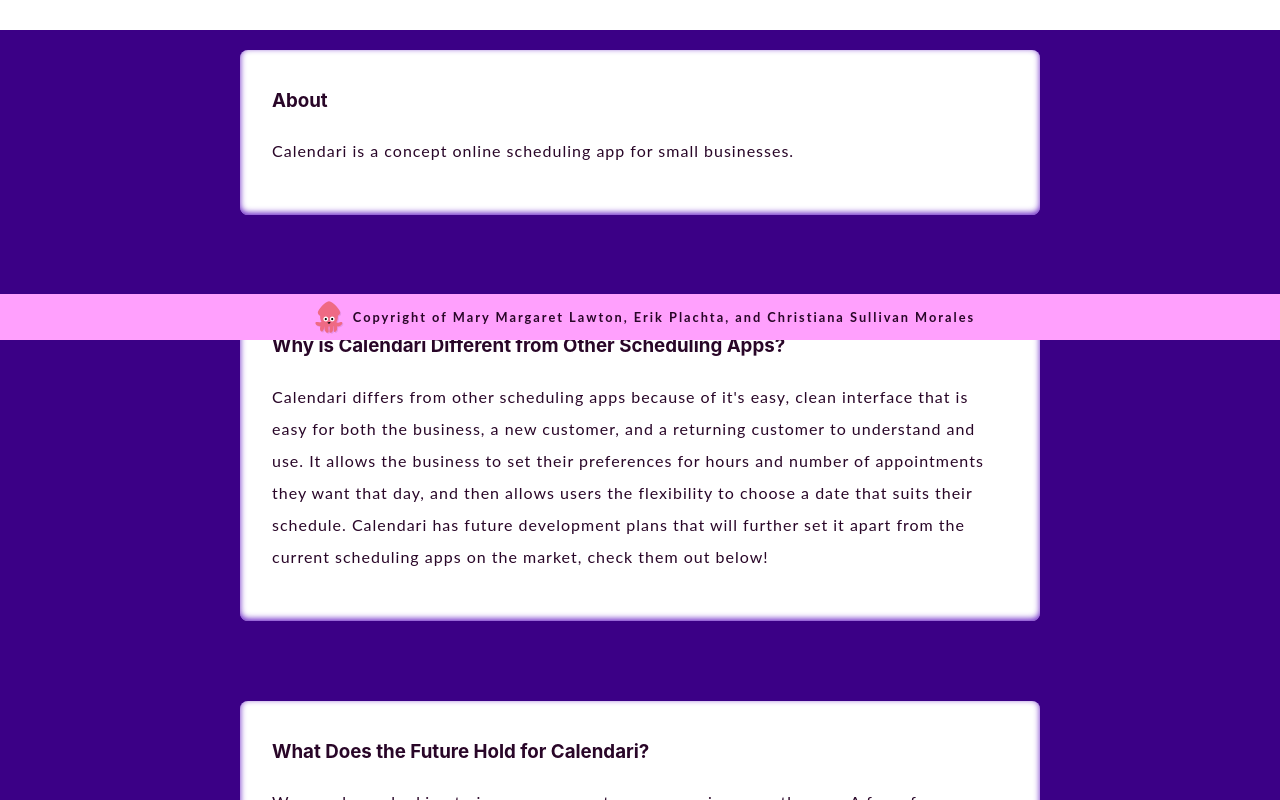
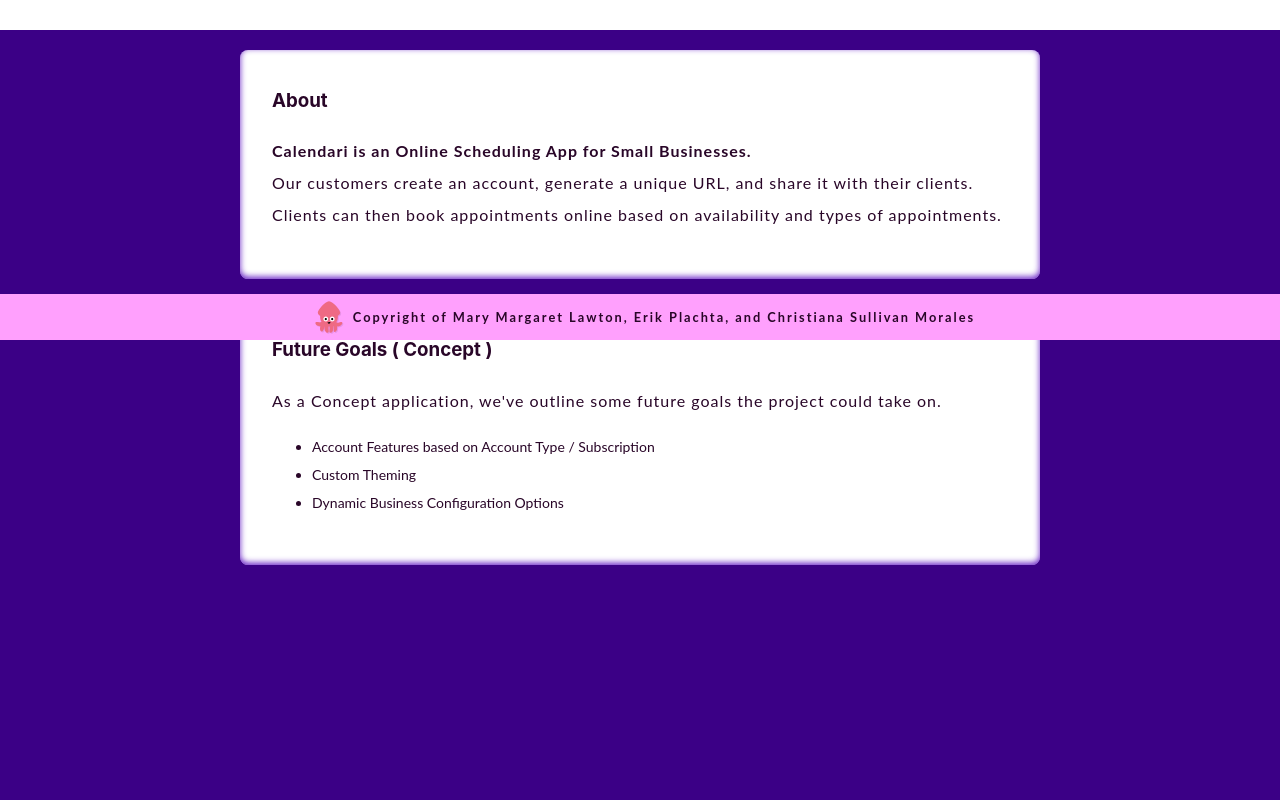
Before and after one commit to ErikPlachta/Calendari, a React (Create React App) app in the folder client/: page / in a window 1280 px wide. Shown: the part 460-1260 px from the top of the page. After the commit the page ends 1165 px from the top, so only its background shows below. Built offline with nearby package versions, Linux system fonts and the light colour scheme.

Commit message:
Simplified language on homepage.

```diff
--- a/client/src/pages/Home.js
+++ b/client/src/pages/Home.js
@@ -26,38 +26,29 @@ export default function Home() {
           <p>By Erik, Christiana and Mary Margaret</p>
         </div>
       </div>
-      <div id="whatIsThis" className="homeInformation">
+
+      <div id="about" className="homeInformation">
         <h3>About</h3>
         <p>
-          Calendari is a concept online scheduling app for small businesses.
+          <b>
+            Calendari is an Online Scheduling App for Small Businesses.
+          </b>
+          <br />
+          Our customers create an account, generate a unique URL, and share it
+          with their clients. Clients can then book appointments online based on
+          availability and types of appointments.
         </p>
       </div>
-      <br></br>
-      <br></br>
-      <br></br>
-      <div id="about" className="homeInformation">
-      <h3>Why is Calendari Different from Other Scheduling Apps?</h3>
+
+      <div id="futureDev" className="homeInformation">
+        <h3>Future Goals ( Concept )</h3>
         <p>
-          Calendari differs from other scheduling apps because of it's easy, clean interface
-          that is easy for both the business, a new customer, and a returning customer
-          to understand and use. It allows the business to set their preferences for
-          hours and number of appointments they want that day, and then allows users
-          the flexibility to choose a date that suits their schedule. Calendari has future development plans that will further set it apart from
-           the current scheduling apps on the market, check them out below!
-        </p>
-      </div>
-      <br></br>
-      <br></br>
-      <br></br>
-      <div id="futureDev" className="homeInformation">
-      <h3>What Does the Future Hold for Calendari?</h3>
-        <p>
-          We are always looking to improve our customers experience on the app. A few of our enhancements we are currently working outlined below:
+          As a Concept application, we've outline some future goals the project could take on.
         </p>
         <ul>
-          <li>Premium Version - This option allows the business the option to choose a theme for their website, schedule appointments 6+ months in advance, users can schedule appointments months in advance, and 24/7 tech support. Please see table below for more information.</li>
-          <li>Theme selection - The business can customize the interface to fit their specific business. Whether it's a tattoo parlor, a scuba training facility, or a kids bounce house, we have you covered!</li>
-          <li>Schedule Selection - Allows the busines owner the option to select their hours of operation per day instead of the same hours every day.</li>
+          <li>Account Features based on Account Type / Subscription</li>
+          <li>Custom Theming</li>
+          <li>Dynamic Business Configuration Options</li>
         </ul>
       </div>
      </section>
```
